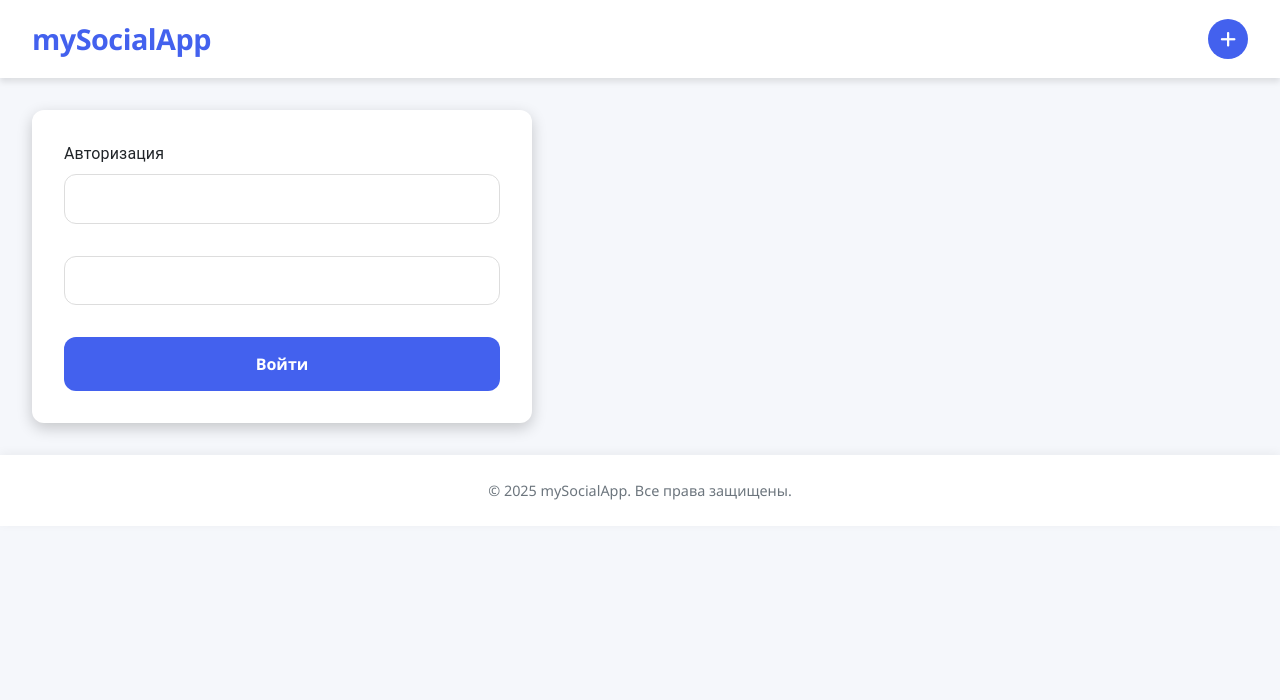
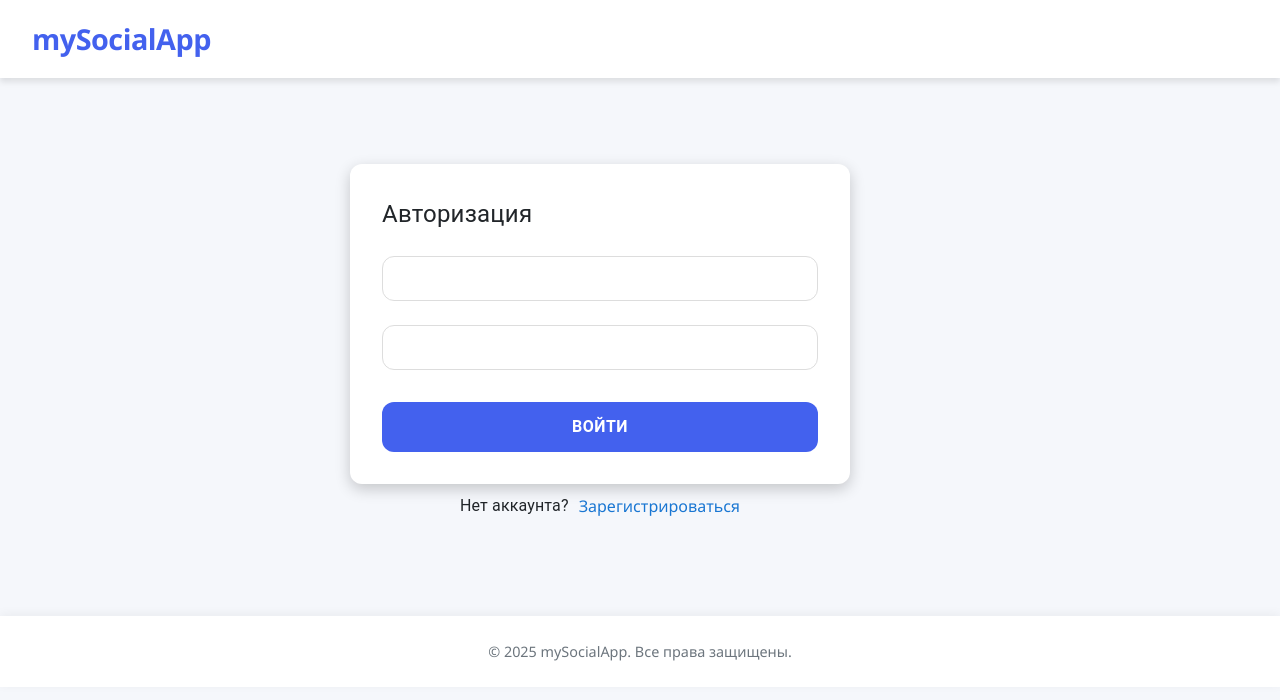
Before and after one commit to ArtyomTregubov/my-social-network-full, a React (Vite) app in the folder my-social-network-react/: page /login in a window 1280 px wide. Shown: the top 700 px of the page. Built offline with nearby package versions, Linux system fonts and the light colour scheme; no server answers.

Commit message:
add: auth layout

```diff
--- a/my-social-network-react/package.json
+++ b/my-social-network-react/package.json
@@ -20,6 +20,7 @@
     "mobx-react": "^9.2.1",
     "react": "^19.2.0",
     "react-dom": "^19.2.0",
+    "react-hook-form": "^7.71.2",
     "react-router-dom": "^7.13.1",
     "react-uuid": "^2.0.0"
   },
--- a/my-social-network-react/src/components/App.tsx
+++ b/my-social-network-react/src/components/App.tsx
@@ -3,11 +3,12 @@ import { BrowserRouter, Route, Routes } from 'react-router-dom';
 import { CurrentUserContext } from '../contexts/CurrenrtUserContext';
 import api from '../utils/api';
 import type { Card, User } from '../utils/api.types';
+import { Login } from './Auth/Login';
+import { Register } from './Auth/Register';
 import { AvatarModal } from './AvatarModal';
 import { Footer } from './Footer';
 import { Header } from './Header';
 import { ImageModal } from './ImageModal';
-import { Login } from './Login';
 import { Main } from './Main';
 import { PlaceModal } from './PlaceModal';
 import { ProfileModal } from './ProfileModal';
@@ -137,7 +138,7 @@ function App() {
             }
           />
           <Route path='/login' element={<Login />} />
-          <Route path='/register' />
+          <Route path='/register' element={<Register />} />
         </Routes>
         <Footer />
         <ProfileModal
--- /dev/null
+++ b/my-social-network-react/src/components/Auth/AuthForm.styled.tsx
@@ -0,0 +1,34 @@
+import { Box, Stack, Typography } from '@mui/material';
+import { styled } from '@mui/material/styles';
+
+export const StyledAuthSection = styled(Stack)({
+  maxWidth: '1200px',
+  minHeight: '538px',
+  width: '100%',
+  alignItems: 'center',
+  justifyContent: 'center',
+  margin: '0, auto',
+  padding: '2rem',
+});
+
+export const StyledAuthContainer = styled(Stack)({
+  backgroundColor: 'white',
+  padding: '2rem',
+  borderRadius: '12px',
+  width: '100%',
+  maxWidth: '500px',
+  position: 'relative',
+  boxShadow: '0 5px 15px rgba(0, 0, 0, 0.2)',
+});
+
+export const StyledAuthTitle = styled(Typography)({
+  fontSize: '1.5rem',
+  marginBottom: '1.5rem',
+  color: '#212529',
+});
+
+export const StyledLinkContainer = styled(Box)({
+  margin: '10px',
+  display: 'flex',
+  justifyContent: 'space-between',
+});
--- /dev/null
+++ b/my-social-network-react/src/components/Auth/AuthForm.tsx
@@ -0,0 +1,101 @@
+import { useForm } from 'react-hook-form';
+import { Button, Stack, TextField } from '@mui/material';
+
+export const AuthForm = () => {
+  const { register, handleSubmit } = useForm();
+
+  const onSubmit = () => {
+    alert('Зарегался Бро');
+  };
+
+  return (
+    <form onSubmit={handleSubmit(onSubmit)} className='modal-form' id='profileForm' noValidate>
+      <Stack
+        sx={{
+          gap: '0.5rem',
+          fontWeight: '600',
+          color: '0 5px 15px rgba(0, 0, 0, 0.2)',
+        }}
+      >
+        <TextField
+          {...register('login')}
+          type='text'
+          id='login'
+          value=''
+          sx={{
+            '& .MuiOutlinedInput-root': {
+              '& fieldset': {
+                border: 'none',
+              },
+            },
+            '& input': {
+              padding: '10px 14px',
+              border: '1px solid #ddd',
+              borderRadius: '12px',
+              fontSize: '1rem',
+              transition: 'all 0.3s ease',
+              '&:focus': {
+                borderColor: '#1976d2',
+                outline: 'none',
+              },
+            },
+          }}
+          required
+        />
+      </Stack>
+      <Stack
+        sx={{
+          gap: '0.5rem',
+          fontWeight: '600',
+          color: '0 5px 15px rgba(0, 0, 0, 0.2)',
+        }}
+      >
+        <TextField
+          {...register('password')}
+          type='text'
+          id='password'
+          value=''
+          sx={{
+            '& .MuiOutlinedInput-root': {
+              '& fieldset': {
+                border: 'none',
+              },
+            },
+            '& input': {
+              padding: '10px 14px',
+              border: '1px solid #ddd',
+              borderRadius: '12px',
+              fontSize: '1rem',
+              transition: 'all 0.3s ease',
+              '&:focus': {
+                borderColor: '#1976d2',
+                outline: 'none',
+              },
+            },
+          }}
+          required
+        />
+      </Stack>
+      <Stack sx={{ gap: '5px' }}>
+        <Button
+          type='submit'
+          sx={{
+            width: '100%',
+            backgroundColor: '#4361ee',
+            color: 'white',
+            border: 'none',
+            padding: '0.7rem',
+            borderRadius: '12px',
+            fontWeight: '600',
+            fontSize: '1rem',
+            cursor: 'pointer',
+            transition: 'all 0.3s ease',
+            marginTop: '0.5rem',
+          }}
+        >
+          Войти
+        </Button>
+      </Stack>
+    </form>
+  );
+};
--- /dev/null
+++ b/my-social-network-react/src/components/Auth/Login.tsx
@@ -0,0 +1,21 @@
+import { Link } from 'react-router-dom';
+import { Typography } from '@mui/material';
+import { AuthForm } from './AuthForm';
+import { StyledAuthContainer, StyledAuthSection, StyledAuthTitle, StyledLinkContainer } from './AuthForm.styled';
+
+export const Login = () => {
+  return (
+    <StyledAuthSection>
+      <StyledAuthContainer>
+        <StyledAuthTitle>Авторизация</StyledAuthTitle>
+        <AuthForm />
+      </StyledAuthContainer>
+      <StyledLinkContainer>
+        <Typography>Нет аккаунта?</Typography>
+        <Link to='/Register' style={{ textDecoration: 'none', color: '#1976d2', marginLeft: '10px' }}>
+          Зарегистрироваться
+        </Link>
+      </StyledLinkContainer>
+    </StyledAuthSection>
+  );
+};
--- /dev/null
+++ b/my-social-network-react/src/components/Auth/Register.tsx
@@ -0,0 +1,21 @@
+import { Link } from 'react-router-dom';
+import { Typography } from '@mui/material';
+import { AuthForm } from './AuthForm';
+import { StyledAuthContainer, StyledAuthSection, StyledAuthTitle, StyledLinkContainer } from './AuthForm.styled';
+
+export const Register = () => {
+  return (
+    <StyledAuthSection>
+      <StyledAuthContainer>
+        <StyledAuthTitle>Регистрация</StyledAuthTitle>
+        <AuthForm />
+      </StyledAuthContainer>
+      <StyledLinkContainer>
+        <Typography>Есть аккаунт?</Typography>
+        <Link to='/login' style={{ textDecoration: 'none', color: '#1976d2', marginLeft: '10px' }}>
+          Войти
+        </Link>
+      </StyledLinkContainer>
+    </StyledAuthSection>
+  );
+};
--- a/my-social-network-react/src/components/Header.tsx
+++ b/my-social-network-react/src/components/Header.tsx
@@ -1,16 +1,22 @@
 import type { FC } from 'react';
+import { useLocation } from 'react-router-dom';
 
 type HeaderModalProps = {
   handleEditPlaceModalOpen: () => void;
 };
 
 export const Header: FC<HeaderModalProps> = ({ handleEditPlaceModalOpen }) => {
+  const location = useLocation();
+  const isMain = location.pathname === '/';
+
   return (
     <header className='header'>
       <h1 className='logo'>mySocialApp</h1>
-      <button onClick={handleEditPlaceModalOpen} className='add-button' id='openModalBtn'>
-        <i className='fas fa-plus'></i>
-      </button>
+      {isMain && (
+        <button onClick={handleEditPlaceModalOpen} className='add-button' id='openModalBtn'>
+          <i className='fas fa-plus'></i>
+        </button>
+      )}
     </header>
   );
 };
--- a/my-social-network-react/src/components/Login.tsx
+++ /dev/null
@@ -1,33 +0,0 @@
-import { Stack, Typography } from '@mui/material';
-
-export const Login = () => {
-  return (
-    <Stack
-      sx={{
-        maxWidth: '1200px',
-        width: '100%',
-        margin: '0, auto',
-        padding: '2rem',
-      }}
-    >
-      <div className='modal-content'>
-        <Typography className='modal-title'>Авторизация</Typography>
-        <form className='modal-form' id='profileForm' noValidate>
-          <div className='form-group'>
-            <label></label>
-            <input type='text' id='login' value='' className='form-input' required />
-          </div>
-          <div className='form-group'>
-            <label></label>
-            <input type='email' id='login-email' value='' className='form-input' />
-          </div>
-          <div className='modal-buttons'>
-            <button type='submit' className='modal-button'>
-              Войти
-            </button>
-          </div>
-        </form>
-      </div>
-    </Stack>
-  );
-};
```
Also changed, not shown: 1 other file (tests, documents, lock files or other folders).
